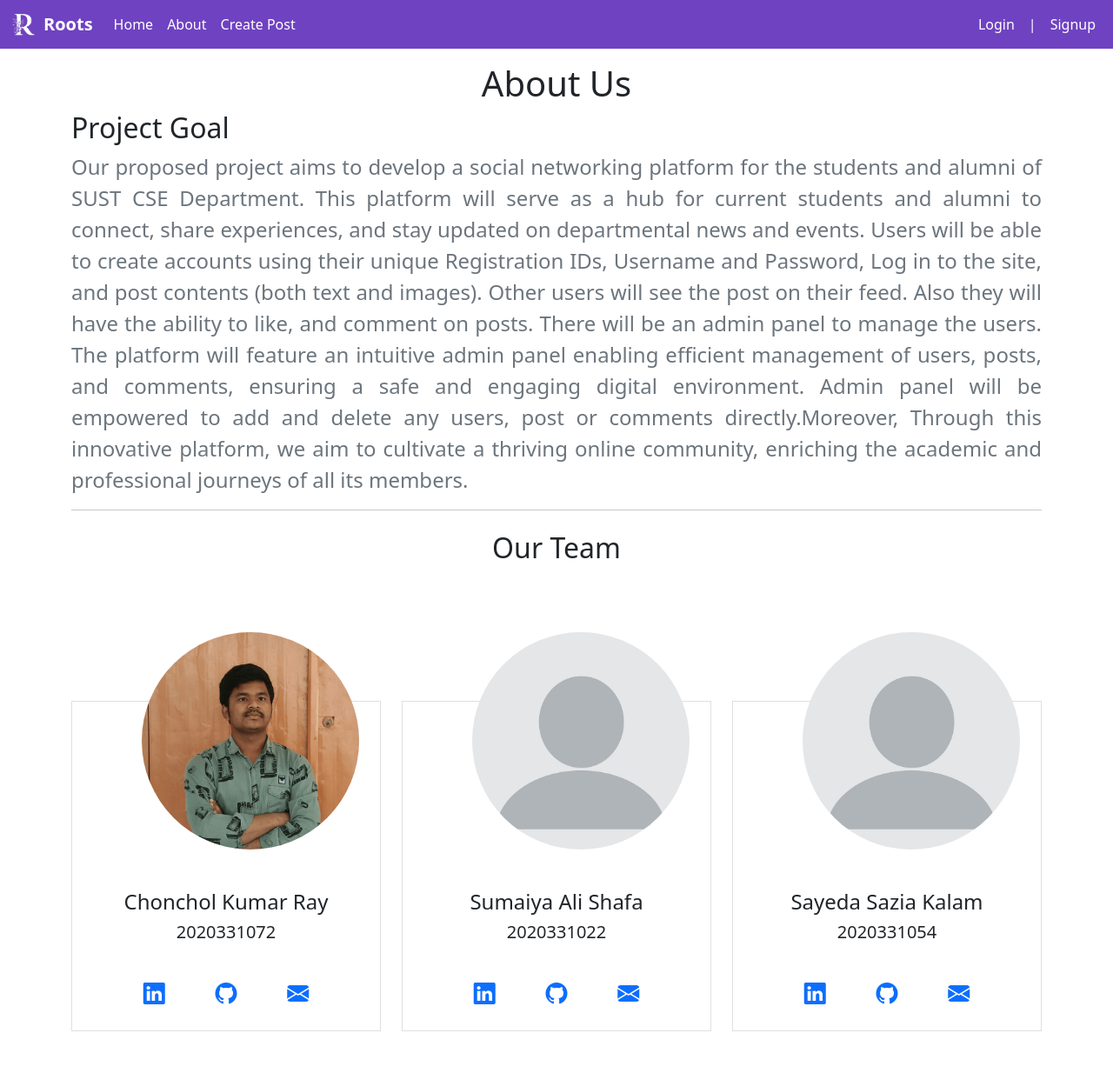
After one commit to ChoncholKumarRay/Roots_SUST_CSE_BLOG, a PHP site: page /about.php in a window 1280 px wide. The commit adds this page. Shown: the whole page at 87% size. Run offline with PHP 8.4, Linux system fonts and the light colour scheme; a stand-in replaces the project's code that opens the database connection.

Commit message:
Implement About Us Page

```diff
--- /dev/null
+++ b/about.php
@@ -0,0 +1,103 @@
+<?php
+
+session_start();
+$logged = false;
+
+if (
+    isset($_SESSION["username"]) &&
+    isset($_SESSION["reg_no"]) &&
+    isset($_SESSION["user_id"]) &&
+    isset($_SESSION["profile_picture"])
+) {
+    $logged = true;
+}
+
+?>
+
+<!DOCTYPE html>
+<html lang="en">
+
+<head>
+    <meta charset="UTF-8">
+    <meta name="viewport" content="width=device-width, initial-scale=1.0">
+    <link href="https://cdn.jsdelivr.net/npm/bootstrap@5.1.3/dist/css/bootstrap.min.css" rel="stylesheet" integrity="sha384-1BmE4kWBq78iYhFldvKuhfTAU6auU8tT94WrHftjDbrCEXSU1oBoqyl2QvZ6jIW3" crossorigin="anonymous">
+    <link rel="stylesheet" href="https://cdn.jsdelivr.net/npm/bootstrap-icons@1.10.3/font/bootstrap-icons.css">
+    <link rel="stylesheet" href="./css/style.css">
+    <title>About</title>
+</head>
+
+<body>
+    <?php
+    include './include/main_menu.php';
+    ?>
+    <div class="container text-center mt-3">
+        <h1>About Us</h1>
+        <h2 style="text-align: left;">Project Goal</h2>
+        <h4 class="text-muted" style="text-align: justify; line-height: 1.5;">Our proposed project aims to develop a social networking platform for the students and alumni of SUST CSE Department. This platform will serve as a hub for current students and alumni to connect, share experiences, and stay updated on departmental news and events. Users will be able to create accounts using their unique Registration IDs, Username and Password, Log in to the site, and post contents (both text and images). Other users will see the post on their feed. Also they will have the ability to like, and comment on posts. There will be an admin panel to manage the users. The platform will feature an intuitive admin panel enabling efficient management of users, posts, and comments, ensuring a safe and engaging digital environment. Admin panel will be empowered to add and delete any users, post or comments directly.Moreover, Through this innovative platform, we aim to cultivate a thriving online community, enriching the academic and professional journeys of all its members.
+        </h4>
+        <hr>
+        <h2 class="mt-4">Our Team</h2>
+        <div class="row row-cols-1 row-cols-md-3 g-4 py-5">
+            <div class="col">
+                <div class="card">
+                    <img src="./image/dev/chonchol_profile.jpg" class="card-img-top" alt="...">
+                    <div class="card-body">
+                        <h4 class="card-title">Chonchol Kumar Ray</h4>
+                        <h5 class="card-text">2020331072</h5>
+                    </div>
+                    <div class="d-flex justify-content-evenly p-4">
+                        <a href="https://www.linkedin.com/in/chonchol-kumar-ray/" target="_blank" class="icon-button">
+                            <i class="bi bi-linkedin"></i></a>
+                        <a href="https://github.com/ChoncholKumarRay" target="_blank" class="icon-button">
+                            <i class="bi bi-github"></i> </a>
+                        <a href="mailto:fusitivechonchol@gmail.com" target="_blank" class="icon-button">
+                            <i class="bi bi-envelope-fill"></i>
+                        </a>
+                    </div>
+                </div>
+            </div>
+            <div class="col">
+                <div class="card">
+                    <img src="./image/dev/default_user.jpg" class="card-img-top" alt="...">
+                    <div class="card-body">
+                        <h4 class="card-title">Sumaiya Ali Shafa</h4>
+                        <h5 class="card-text">2020331022</h5>
+                    </div>
+                    <div class="d-flex justify-content-evenly p-4">
+                        <a href="" target="_blank" class="icon-button">
+                            <i class="bi bi-linkedin"></i></a>
+                        <a href="" target="_blank" class="icon-button">
+                            <i class="bi bi-github"></i> </a>
+                        <a href="" target="_blank" class="icon-button">
+                            <i class="bi bi-envelope-fill"></i>
+                        </a>
+                    </div>
+                </div>
+            </div>
+            <div class="col">
+                <div class="card">
+                    <img src="./image/dev/default_user.jpg" class="card-img-top" alt="Samantha">
+                    <div class="card-body">
+                        <h4 class="card-title">Sayeda Sazia Kalam</h4>
+                        <h5 class="card-text">2020331054</h5>
+                    </div>
+                    <div class="d-flex justify-content-evenly p-4">
+                        <a href="" target="_blank" class="icon-button">
+                            <i class="bi bi-linkedin"></i></a>
+                        <a href="" target="_blank" class="icon-button">
+                            <i class="bi bi-github"></i> </a>
+                        <a href="" target="_blank" class="icon-button">
+                            <i class="bi bi-envelope-fill"></i>
+                        </a>
+                    </div>
+                </div>
+            </div>
+
+        </div>
+    </div>
+
+    <script src="https://cdn.jsdelivr.net/npm/bootstrap@5.0.2/dist/js/bootstrap.bundle.min.js" integrity="sha384-MrcW6ZMFYlzcLA8Nl+NtUVF0sA7MsXsP1UyJoMp4YLEuNSfAP+JcXn/tWtIaxVXM" crossorigin="anonymous"></script>
+
+</body>
+
+</html>
--- a/css/style.css
+++ b/css/style.css
@@ -180,3 +180,42 @@ img {
     margin-top: 20px;
     margin-bottom: 20px;
 }
+
+
+
+.card-img-top {
+    border-radius: 50%;
+    height: 250px !important;
+    width: 250px !important;
+    position: relative;
+    left: 80px;
+    top: -80px;
+    object-fit: cover;
+}
+
+.card {
+    border-radius: 0;
+    cursor: pointer;
+    margin-top: 100px !important;
+}
+
+.card:hover {
+    box-shadow: rgba(0, 0, 0, 0.16) 0px 3px 6px, rgba(0, 0, 0, 0.23) 0px 3px 6px;
+
+}
+
+.card-body {
+    margin-top: -50px;
+}
+
+.bi {
+    font-size: 25px;
+}
+
+@media only screen and (max-width: 600px) {
+    .card-img-top {
+
+        left: 48px !important;
+
+    }
+}
```
Also changed, not shown: image/dev/chonchol_profile.jpg (added), image/dev/default_user.jpg (added).
